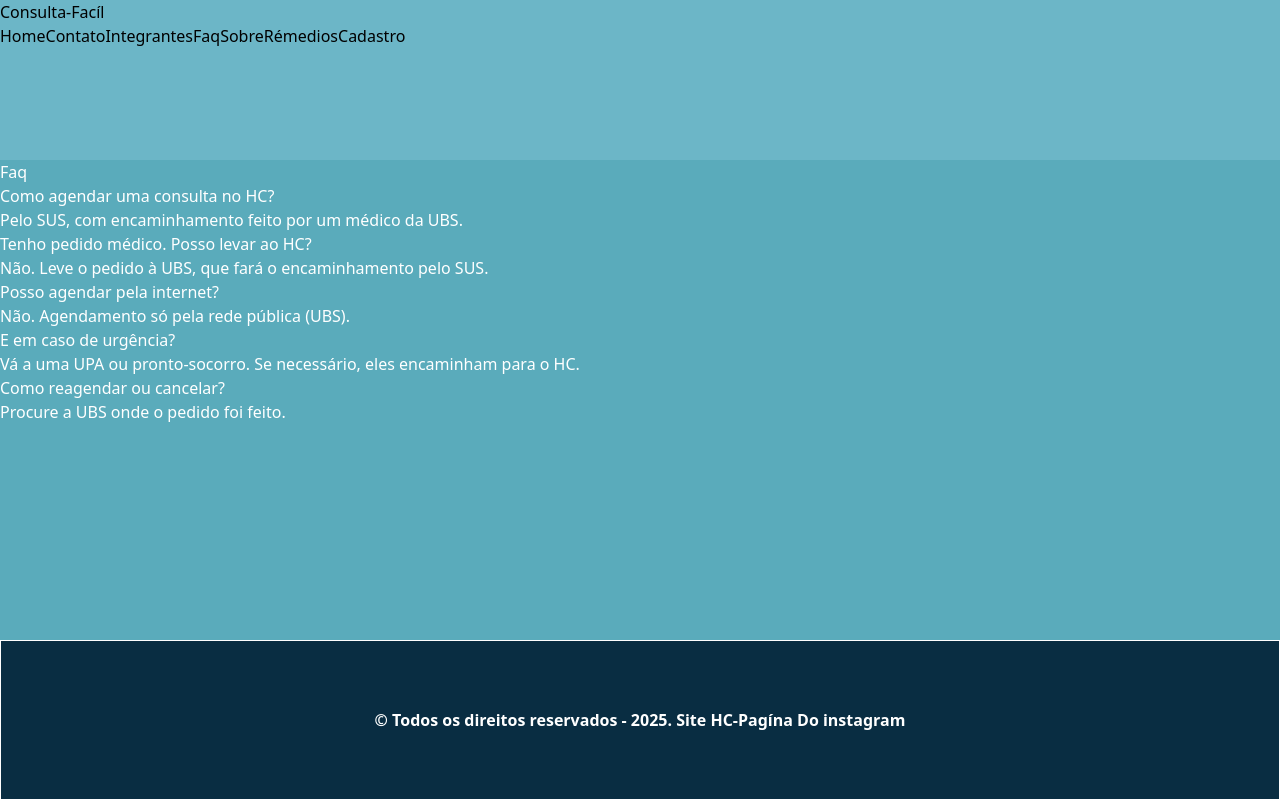
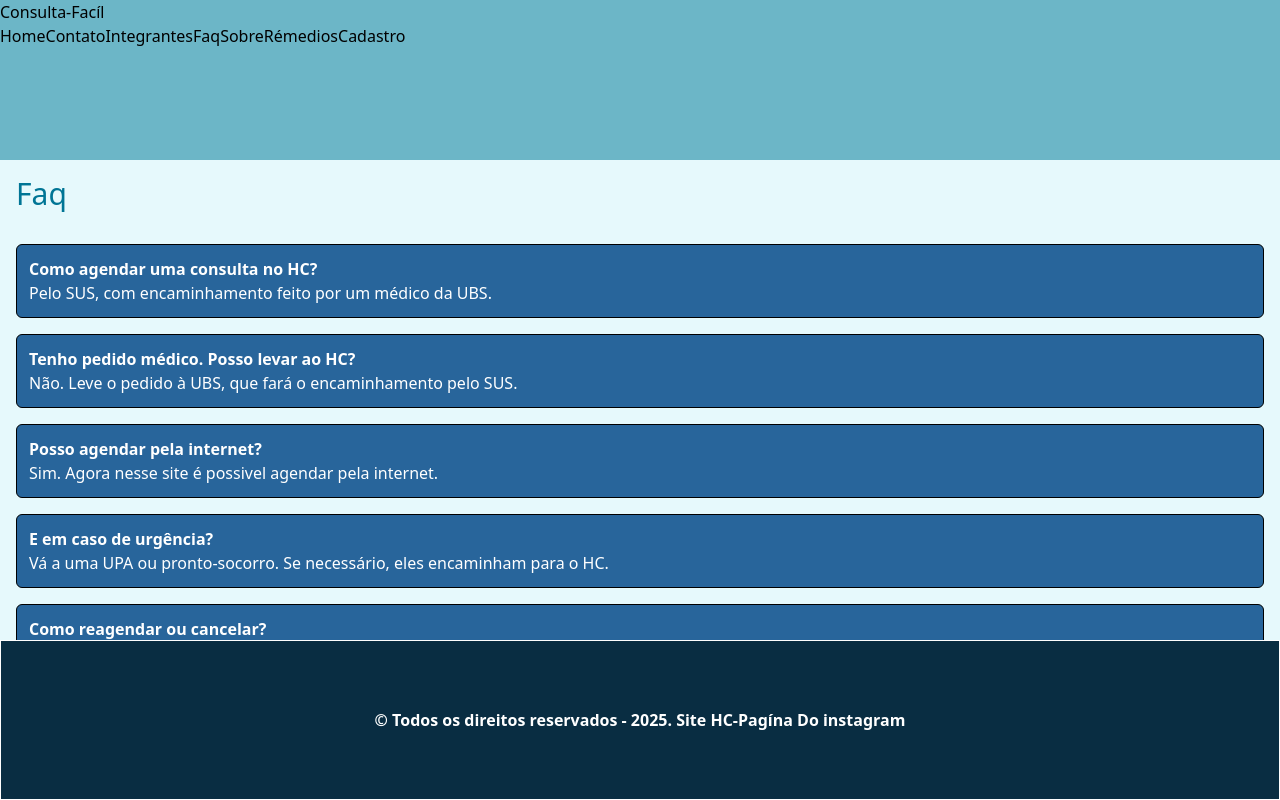
Before and after one commit to Felipe-Furlanetto0504/challenge_front, a React (Vite) app in the folder challenge/: page /faq in a window 1280 px wide. Built offline with nearby package versions, Linux system fonts and the light colour scheme.

Commit message:
pagina faq pronta

```diff
--- a/challenge/src/routes/Faq/index.tsx
+++ b/challenge/src/routes/Faq/index.tsx
@@ -8,32 +8,32 @@ export default function Faq() {
 
   return (
     <main>
-      <h1>Faq</h1>
-      <section>
-        <div>
-          <h2>Como agendar uma consulta no HC?</h2>
+      <h1 className="bg-[#e6f9fc] text-3xl space-y-4 p-4 text-cyan-700">Faq</h1>
+      <section className="space-y-4 p-4 bg-[#e6f9fc]">
+        <div className="bg-[#28659b] border border-black rounded-md p-3">
+          <h2 className="font-bold">Como agendar uma consulta no HC?</h2>
           <p>Pelo SUS, com encaminhamento feito por um médico da UBS.</p>
         </div>
 
-        <div>
-          <h2>Tenho pedido médico. Posso levar ao HC?</h2>
+        <div className="bg-[#28659b] border border-black rounded-md p-3">
+          <h2 className="font-bold">Tenho pedido médico. Posso levar ao HC?</h2>
           <p>Não. Leve o pedido à UBS, que fará o encaminhamento pelo SUS.</p>
         </div>
 
-        <div>
-          <h2>Posso agendar pela internet?</h2>
-          <p>Não. Agendamento só pela rede pública (UBS).</p>
+        <div className="bg-[#28659b] border border-black rounded-md p-3">
+          <h2 className="font-bold">Posso agendar pela internet?</h2>
+          <p>Sim. Agora nesse site é possivel agendar pela internet.</p>
         </div>
 
-        <div>
-          <h2>E em caso de urgência?</h2>
+        <div className="bg-[#28659b] border border-black rounded-md p-3">
+          <h2 className="font-bold">E em caso de urgência?</h2>
           <p>
             Vá a uma UPA ou pronto-socorro. Se necessário, eles encaminham para o HC.
           </p>
         </div>
 
-        <div>
-          <h2>Como reagendar ou cancelar?</h2>
+        <div className="bg-[#28659b] border border-black rounded-md p-3">
+          <h2 className="font-bold">Como reagendar ou cancelar?</h2>
           <p>Procure a UBS onde o pedido foi feito.</p>
         </div>
       </section>
```
